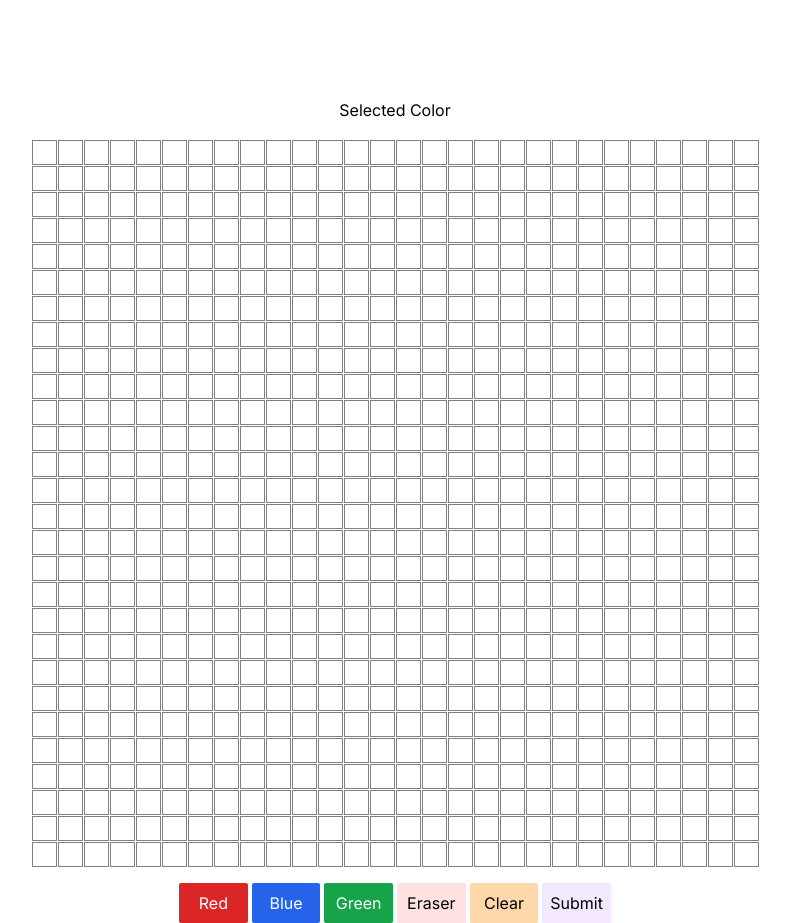
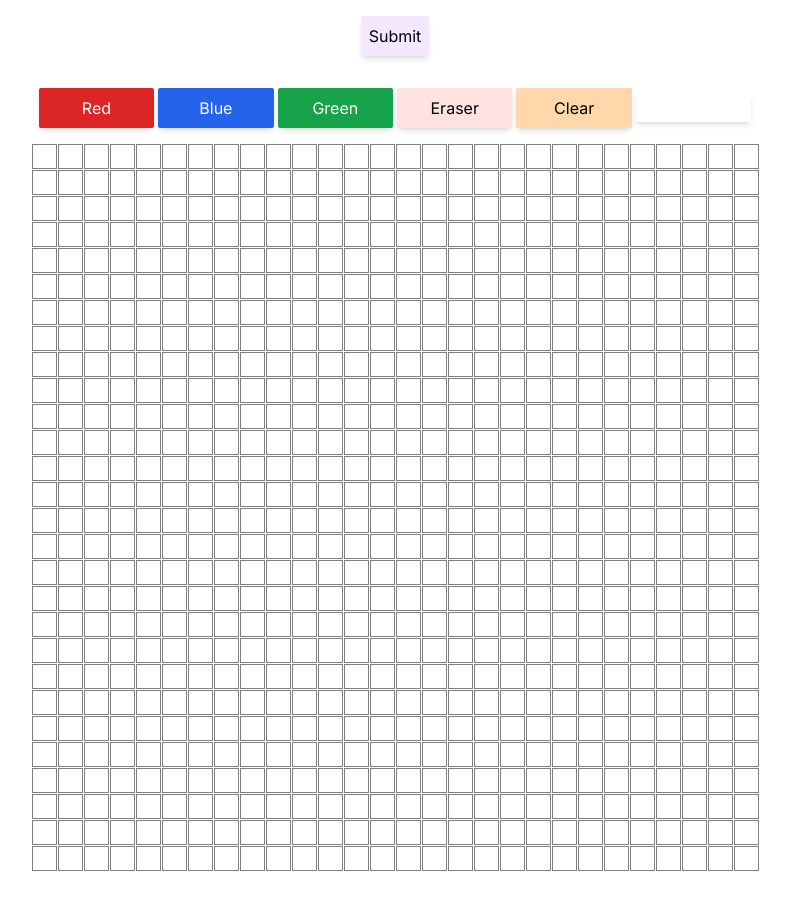
Before and after one commit to theRealestAEP/picoWLEDWall, a Next.js app in the folder website/ledwallpainter/: page / in a window 1280 px wide. Shown: the whole page, without its empty margins (245-1035 px from the left). Built offline with nearby package versions, Linux system fonts and the light colour scheme.

Commit message:
presentation ready

```diff
--- a/website/ledwallpainter/src/app/globals.css
+++ b/website/ledwallpainter/src/app/globals.css
@@ -25,3 +25,22 @@
   padding: 2px;
   border-radius: 2px;
 }
+
+.grid-layout {
+  display: grid;
+  touch-action: none;
+}
+
+/* Default to 10 columns */
+.grid-layout {
+  grid-template-columns: repeat(28, minmax(25px, 1fr));
+  touch-action: none;
+}
+
+/* For smaller screens, switch to a 2x2 grid */
+@media (max-width: 640px) {
+  .grid-layout {
+    grid-template-columns: repeat(28, minmax(10px, 1fr));
+    touch-action: none;
+  }
+}
--- a/website/ledwallpainter/src/app/page.tsx
+++ b/website/ledwallpainter/src/app/page.tsx
@@ -1,18 +1,45 @@
 'use client'
 import { it } from "node:test";
 import { useEffect, useState, useRef } from "react";
-
+import { ToastContainer, toast } from 'react-toastify';
+import 'react-toastify/dist/ReactToastify.css';
 
 export default function Home() {
   const [gridSize, setGrid] = useState(28);
   const [color, setColor] = useState('#FFFFFF');
-
+  const [isRateLimited, setRateLimited] = useState(false);
   //add grid data so it can be exported
 
   const [items, setItems] = useState<JSX.Element[]>([]);
 
   const itemsRef = useRef<JSX.Element[]>([]);
   const colorRef = useRef('#FFFFFF');
+
+  const gridRef = useRef<HTMLDivElement>(null);
+
+
+  const getPixelFromTouch = (event: any) => {
+    const touch = event.touches[0];
+    const grid = gridRef.current;
+    if (grid) {
+      const rect = grid.getBoundingClientRect();
+      const x = touch.clientX - rect.left; // x position within the element.
+      const y = touch.clientY - rect.top;  // y position within the element.
+      const row = Math.floor(y / (rect.height / gridSize));
+      const col = Math.floor(x / (rect.width / gridSize));
+      return row * gridSize + col;
+    }
+    return null;
+  };
+
+  const touchMove = (event:any) => {
+    // By marking this as non-passive, we can safely call preventDefault
+    event.preventDefault();
+    const pixel = getPixelFromTouch(event);
+    if (pixel !== null) {
+      changePixelColor(pixel, event);
+    }
+  };
 
 
   const mouseOver = (pixel: number, event: any) => {
@@ -36,7 +63,7 @@ export default function Home() {
 
   const clearAll = () => {
     // setColor('#FFFFFF');
-    for(let i = 0; i <= Math.pow(gridSize, 2) - 1; i++) {
+    for (let i = 0; i <= Math.pow(gridSize, 2) - 1; i++) {
       const updatedItems = itemsRef.current.map((item, index) => {
         return <div className="grid-item" key={index} style={{ backgroundColor: `#FFFFFF` }}
           onClick={(event) => changePixelColor(index, event)}
@@ -77,8 +104,33 @@ export default function Home() {
   }
 
 
-  async function sendArray(items: string) {
-    console.log(items)
+  // async function sendArray(items: string) {
+  //   console.log(items)
+  //   try {
+  //     const response = await fetch('/api/sendarray', {
+  //       method: 'POST',
+  //       headers: { 'Content-Type': 'application/json' },
+  //       body: JSON.stringify(items),
+  //     });
+
+  //     if (!response.ok) {
+  //       console.error('Network response was not ok', response);
+  //       return;
+  //     }
+  //   } catch (error) {
+  //     console.error('Error fetching data: ', error);
+  //   }
+  // }
+  const sendArray = async (items: string) => {
+    if (isRateLimited) {
+      console.log("Please wait before sending again.");
+      toast("Woah slow down there!");
+      return;
+    }
+
+    console.log(items);
+    setRateLimited(true);
+
     try {
       const response = await fetch('/api/sendarray', {
         method: 'POST',
@@ -88,12 +140,18 @@ export default function Home() {
 
       if (!response.ok) {
         console.error('Network response was not ok', response);
-        return;
+        toast("Error sorry alex is dumb");
       }
     } catch (error) {
       console.error('Error fetching data: ', error);
+    } finally {
+      // Reset the rate limit after a certain time, e.g., 5000 milliseconds (5 seconds)
+      toast("Sent");
+      setTimeout(() => setRateLimited(false), 10000);
     }
-  }
+  };
+
+  // Your existing component code
 
   const handleColorChange = (color: string) => {
     switch (color) {
@@ -123,21 +181,48 @@ export default function Home() {
   //   setGrid(e.target.value)
   // }
 
+  // useEffect(() => {
+  //   let tmpItems: JSX.Element[] = [];
+  //   for (let i = 0; i <= Math.pow(gridSize, 2) - 1; i++) {
+  //     tmpItems.push(
+  //       <div className="grid-item" key={i}
+  //         onClick={(event) => changePixelColor(i, event)}
+  //         onMouseOver={(event) => mouseOver(i, event)}
+  //         style={{ backgroundColor: `#FFFFFF` }} >
+
+  //       </div>)
+  //   }
+  //   setItems(tmpItems);
+  //   // Array(0)
+  // }, [])
   useEffect(() => {
-    let tmpItems: JSX.Element[] = [];
-    for (let i = 0; i <= Math.pow(gridSize, 2) - 1; i++) {
+    let tmpItems = [];
+    for (let i = 0; i < Math.pow(gridSize, 2); i++) {
       tmpItems.push(
         <div className="grid-item" key={i}
           onClick={(event) => changePixelColor(i, event)}
           onMouseOver={(event) => mouseOver(i, event)}
-          style={{ backgroundColor: `#FFFFFF` }} >
-
-        </div>)
+          onTouchMove={touchMove}
+          style={{ backgroundColor: '#FFFFFF' }} >
+        </div>
+      );
     }
     setItems(tmpItems);
-    // Array(0)
-  }, [])
+  }, [gridSize]);
 
+  useEffect(() => {
+    const grid = gridRef.current;
+    if (grid) {
+      // Attach the event listener non-passively
+      const options = false;
+      grid.addEventListener('touchmove', touchMove, options);
+
+      return () => {
+        // Clean up the event listener when the component unmounts
+        grid.removeEventListener('touchmove', touchMove, options);
+      };
+    }
+  }, [gridSize]); // Make sure to list all dependencies correctly
   useEffect(() => {
     itemsRef.current = items; // set ref
     let tmpItems = JSON.stringify(generateRGB())
@@ -151,33 +236,29 @@ export default function Home() {
 
 
   return (
-    <main className="flex max-h-20 flex-col items-center justify-between space-y-4 p-24">
-      {/* <input type="number"
-        className="outline-black bg-slate-100"
-        placeholder='Grid Size'
-        value={gridSize}
-        onChange={handleUserInputChange} ></input> */}
-      {/* <button className="bg-slate-300 p-2 rounded-sm" onClick={()=>{generateRGB()}}>Export Grid</button> */}
-      <div className="selected-color" style={{ backgroundColor: `${color}` }}>
+    <main className="flex flex-col items-center justify-between space-y-4 p-4" ref={gridRef}>
+      {/* Submit button on top */}
+      <div className="bg-purple-100 text-center cursor-pointer rounded-sm p-2 shadow-md mb-4" onClick={() => { let tmpItems = JSON.stringify(generateRGB()); sendArray(tmpItems) }}>Submit</div>
+
+
+      {/* Color buttons grid */}
+      <div className="grid grid-cols-2 gap-1 xs:grid-cols-2 lg:grid-cols-6 items-center">
+        <div className="bg-red-600 text-center cursor-pointer rounded-sm p-2 text-white shadow-md" onClick={() => { handleColorChange('red') }}>Red</div>
+        <div className="bg-blue-600 text-center cursor-pointer rounded-sm p-2 text-white shadow-md" onClick={() => { handleColorChange('blue') }}>Blue</div>
+        <div className="bg-green-600 text-center cursor-pointer rounded-sm p-2 text-white shadow-md" onClick={() => { handleColorChange('green') }}>Green</div>
+        <div className="bg-red-100 text-center cursor-pointer rounded-sm p-2 shadow-md" onClick={() => { handleColorChange('none') }}>Eraser</div>
+        <div className="bg-orange-200 text-center cursor-pointer rounded-sm p-2 shadow-md" onClick={() => { clearAll() }}>Clear</div>
+        <div className="selected-color text-white rounded-sm shadow-md" style={{ backgroundColor: `${color}` }}>
           Selected Color
         </div>
-      <div className="grid-layout" style={{ gridTemplateColumns: `repeat(${gridSize}, minmax(25px, 1fr))` }}>
+      </div>
+      {/* Adjusting grid for items */}
+      <div className="grid-layout">
         {items}
       </div>
-      <div className="grid grid-cols-2 sm:grid-cols-6 gap-1">
-        <div className="bg-red-600 text-center cursor-pointer rounded-sm p-2 text-white shadow-sm" onClick={() => { handleColorChange('red') }}>Red</div>
-        <div className="bg-blue-600 text-center cursor-pointer rounded-sm p-2 text-white shadow-sm" onClick={() => { handleColorChange('blue') }}>Blue</div>
-        <div className="bg-green-600 text-center cursor-pointer rounded-sm p-2 text-white shadow-sm" onClick={() => { handleColorChange('green') }}>Green</div>
-        <div className="bg-red-100 text-center cursor-pointer rounded-sm p-2 shadow-sm" onClick={() => { handleColorChange('none') }}>Eraser</div>
-        <div className="bg-orange-200 text-center cursor-pointer rounded-sm p-2 shadow-sm" onClick={() => { clearAll()}}>Clear</div>
-        <div className="bg-purple-100 text-center cursor-pointer rounded-sm p-2 shadow-sm" onClick={() => {let tmpItems = JSON.stringify(generateRGB()); sendArray(tmpItems)}}>Submit</div>
-      </div>
-      {/* <div>
-        <h3>Exported Grid</h3>
-        <p className="bg-slate-100 p-4 rounded-md">
-          {JSON.stringify(generateRGB())}
-        </p>
-      </div> */}
+
+      <ToastContainer />
     </main>
+
   );
 }
```
Also changed, not shown: website/ledwallpainter/package.json (+6 -4 lines), website/ledwallpainter/src/app/api/sendarray/route.tsx (+0 -7 lines), 1 other file (tests, documents, lock files or other folders). Lines whose indentation alone changed are shown as unchanged.
